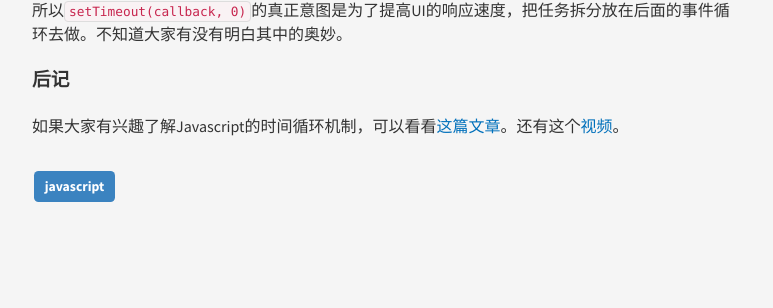
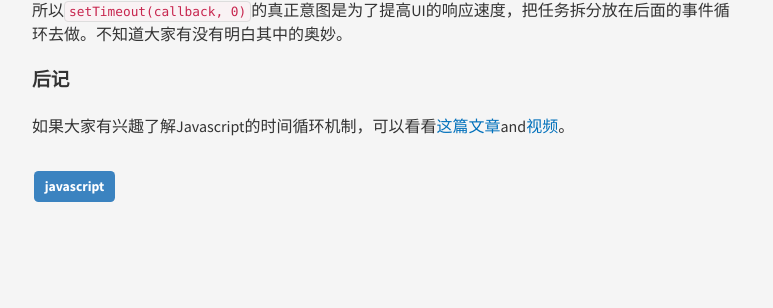
Before and after one commit to JavaCS3/blog, a Jekyll site: the page built from _posts/2015-06-07-eventloop-in-javascript.md, in a window 1280 px wide and 900 px high, scrolled down 3332 px. Shown: the part 543-851 px from the top of the window, without its empty margins (253-1026 px from the left). Built offline with Jekyll 4.4.1, drawn with Linux system fonts in a browser that asks for light colours; nearby versions of some CDN libraries; Markdown is read by kramdown in place of the engine named in the settings; comment, search, counter and statistics services are not loaded.

Commit message:
small fix on pic

```diff
--- a/_posts/2015-06-07-eventloop-in-javascript.md
+++ b/_posts/2015-06-07-eventloop-in-javascript.md
@@ -109,4 +109,4 @@ setTimeout(callback, 0); // WTF
 所以`setTimeout(callback, 0)`的真正意图是为了提高UI的响应速度，把任务拆分放在后面的事件循环去做。不知道大家有没有明白其中的奥妙。
 
 ### 后记
-如果大家有兴趣了解Javascript的时间循环机制，可以看看[这篇文章](http://www.ruanyifeng.com/blog/2014/10/event-loop.html)。还有这个[视频](https://vimeo.com/96425312)。
+如果大家有兴趣了解Javascript的时间循环机制，可以看看[这篇文章](http://www.ruanyifeng.com/blog/2014/10/event-loop.html)and[视频](https://vimeo.com/96425312)。
```
